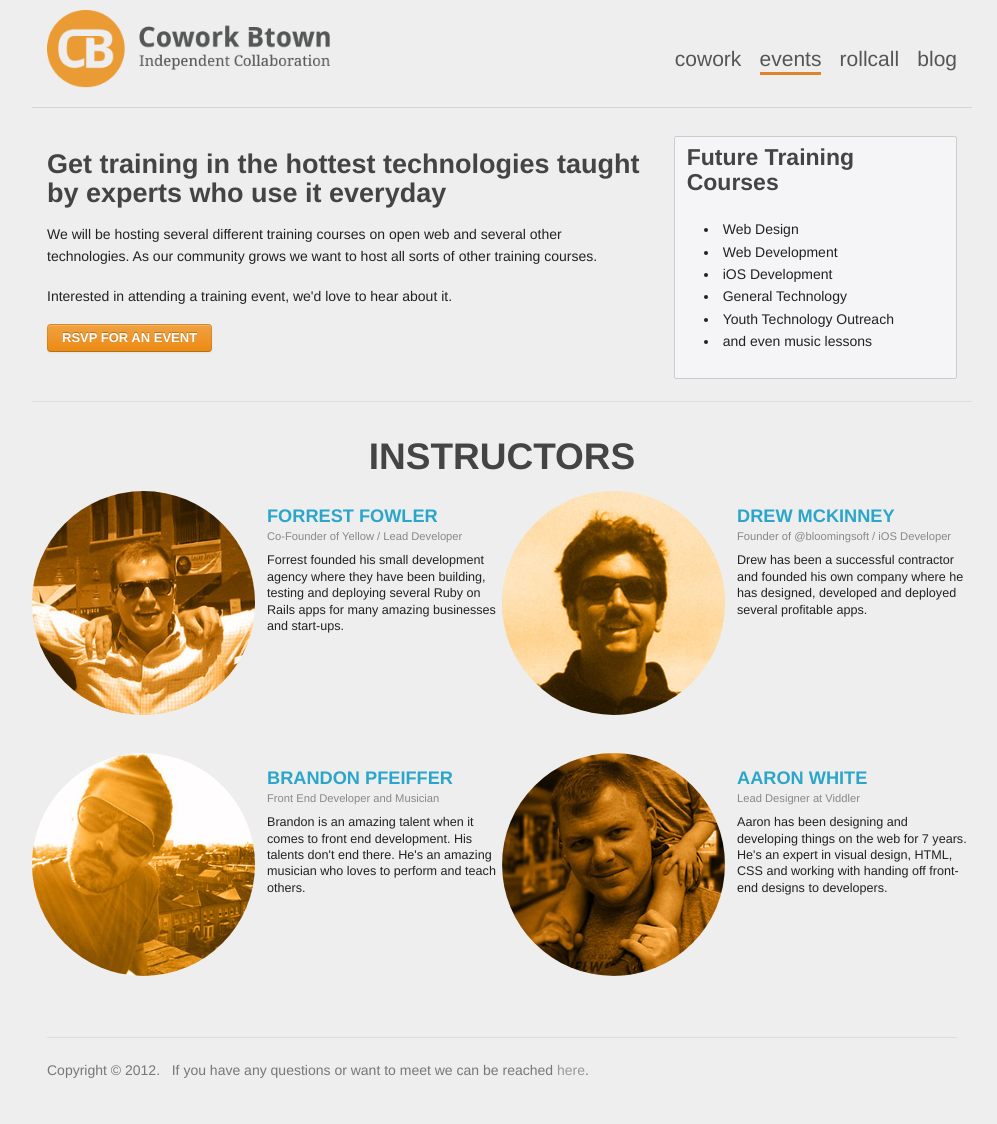
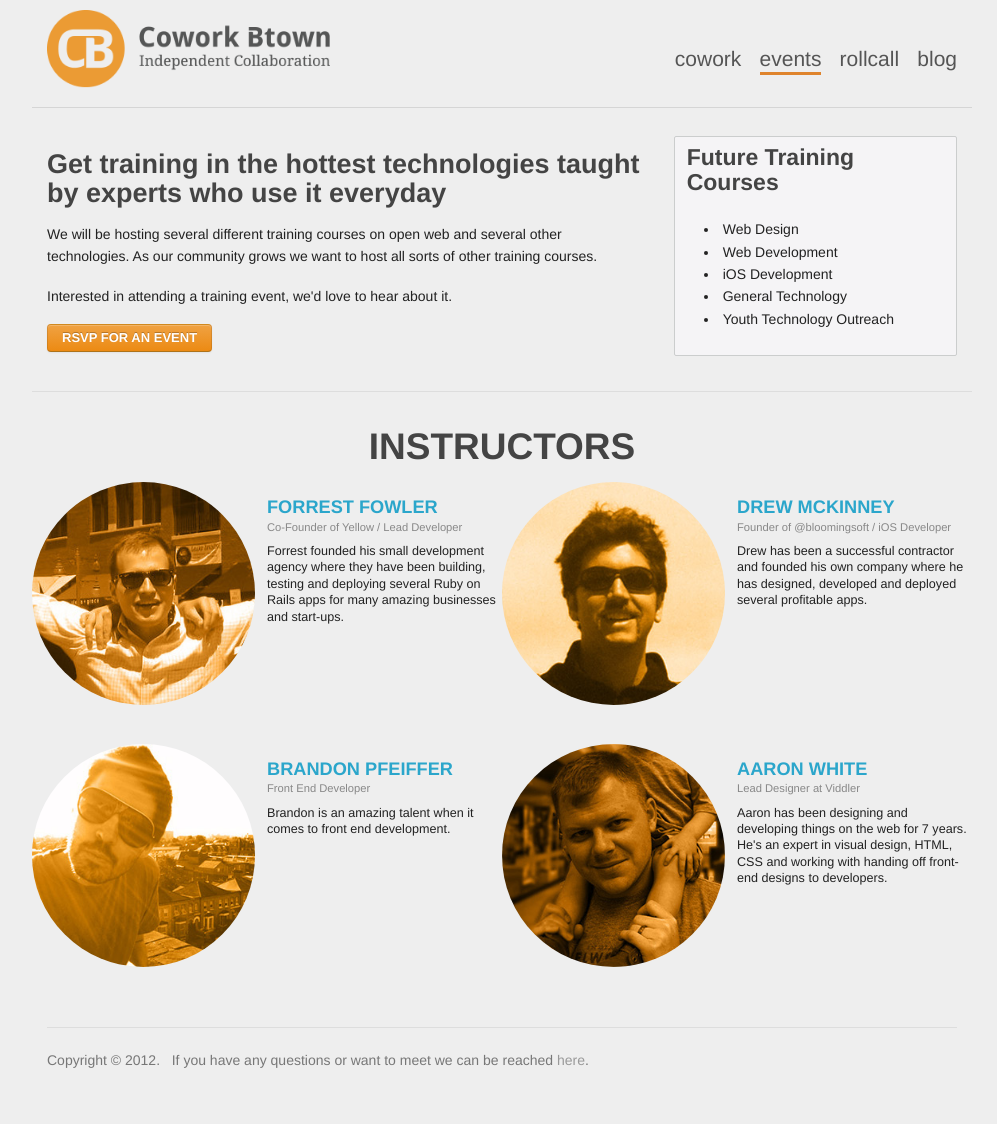
Before and after one commit to internetAaron/cowork-btown, a Jekyll site: the page built from events.html, in a window 1280 px wide. Shown: the whole page, without its empty margins (138-1135 px from the left). Built offline with Jekyll 4.4.1, drawn with Linux system fonts in a browser that asks for light colours; Markdown is read by kramdown in place of the engine named in the settings.

Commit message:
Removed music from the events page for all the gray beard tards.

```diff
--- a/events.html
+++ b/events.html
@@ -19,7 +19,6 @@ layout: default
              <li>iOS Development</li>
              <li>General Technology</li>
              <li>Youth Technology Outreach</li>
-             <li>and even music lessons</li>
           </ul>
        </div>
     </div>
@@ -58,8 +57,8 @@ layout: default
     </div>
     <div class="three columns">
        <h3><a href="http://twitter.com/brandonjp">Brandon Pfeiffer</a></h3>
-       <h5>Front End Developer and Musician</h5>
-       <p>Brandon is an amazing talent when it comes to front end development.  His talents don't end there.  He's an amazing musician who loves to perform and teach others.</p>
+       <h5>Front End Developer</h5>
+       <p>Brandon is an amazing talent when it comes to front end development.</p>
     </div>
     <div class="three columns">
        <img src="images/coworkers/aaron.jpg" alt="Aaron">
```
Also changed, not shown: 2 other files.
